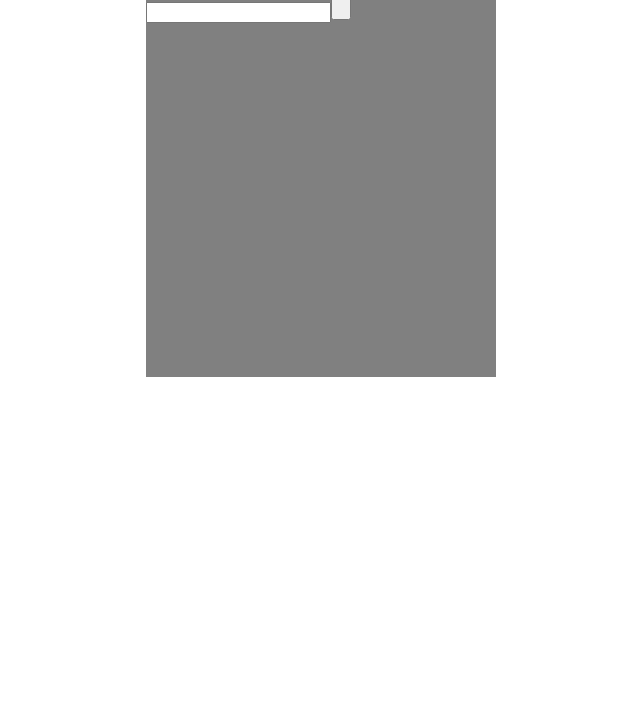
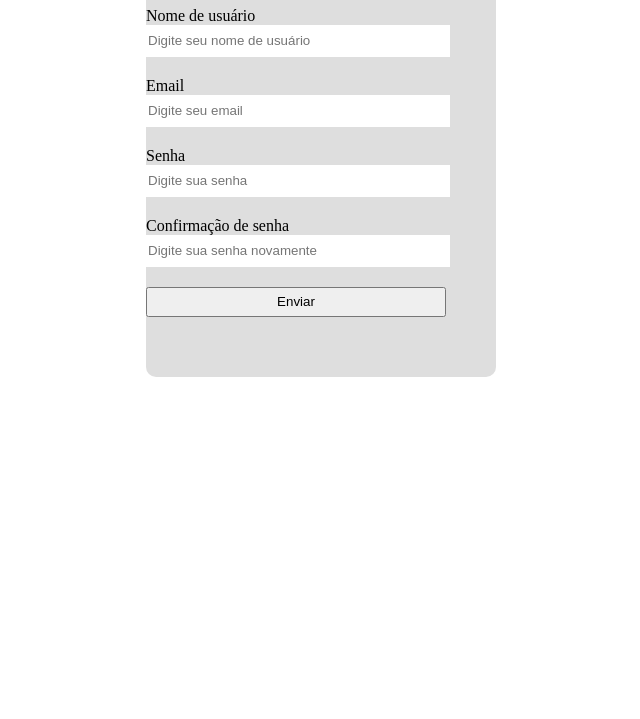
Before and after one commit to Dev-Bruno-Dias/Dw4, a plain HTML site: page index.html in a window 1280 px wide. Shown: the part 81-800 px from the top of the page, without its empty margins (319-959 px from the left). Drawn offline with Linux system fonts and the light colour scheme.

Commit message:
alteração

```diff
--- a/index.html
+++ b/index.html
@@ -8,11 +8,16 @@
 </head>
 <body >
    <div class="maior">
-    <input type="text" id="nome"></input>
-    <input type="text" id="User"></input>
-    <input type="email" id="gmail"></input>
-    <input type="password"  id="senha"></input>
-    <button id="cadastrar"></button>
+    <h1>Criar uma conta</h1>
+    <label>Nome de usuário</label>
+    <input type="text" placeholder="Digite seu nome de usuário" class="input">
+    <label>Email</label>
+    <input type="email" placeholder="Digite seu email" class="input">
+    <label>Senha</label>
+    <input type="password" placeholder="Digite sua senha" class="input">
+    <label>Confirmação de senha</label>
+    <input type="password" placeholder="Digite sua senha novamente" class="input">
+    <button id="enviar">Enviar</button>
    </div>
 </body>
 </html>
--- a/style.css
+++ b/style.css
@@ -1,30 +1,25 @@
 body{
 justify-items: center;
 align-items: center;
+background-color:rgb(255, 255, 255);
 }
 .maior{
     height: 450px;
     width: 350px;
-    background-color:gray;
-    display: table;
+    background-color:#DEDEDE;
+    display: flex;
+    justify-content: left;
+    text-align: left;
+    flex-direction: column;
+    border-radius: 10px;
 }
-.nome{
+.input{
+  width: 300px;
   height: 30px;
-  width: 20px;
+  margin-bottom: 20px;
+  border: 0px;
 }
-.User{
-    height: 30px;
-    width: 20px;
-  }
-.gmail{
-    height: 30px;
-    width: 20px;
-  }
-.senha{
-    height: 30px;
-    width: 20px;
-  }
-#cadastrar{
-    height: 30px;
-    width: 20px;
+#enviar{
+  height: 30px;
+  width: 300px;
 }
```
